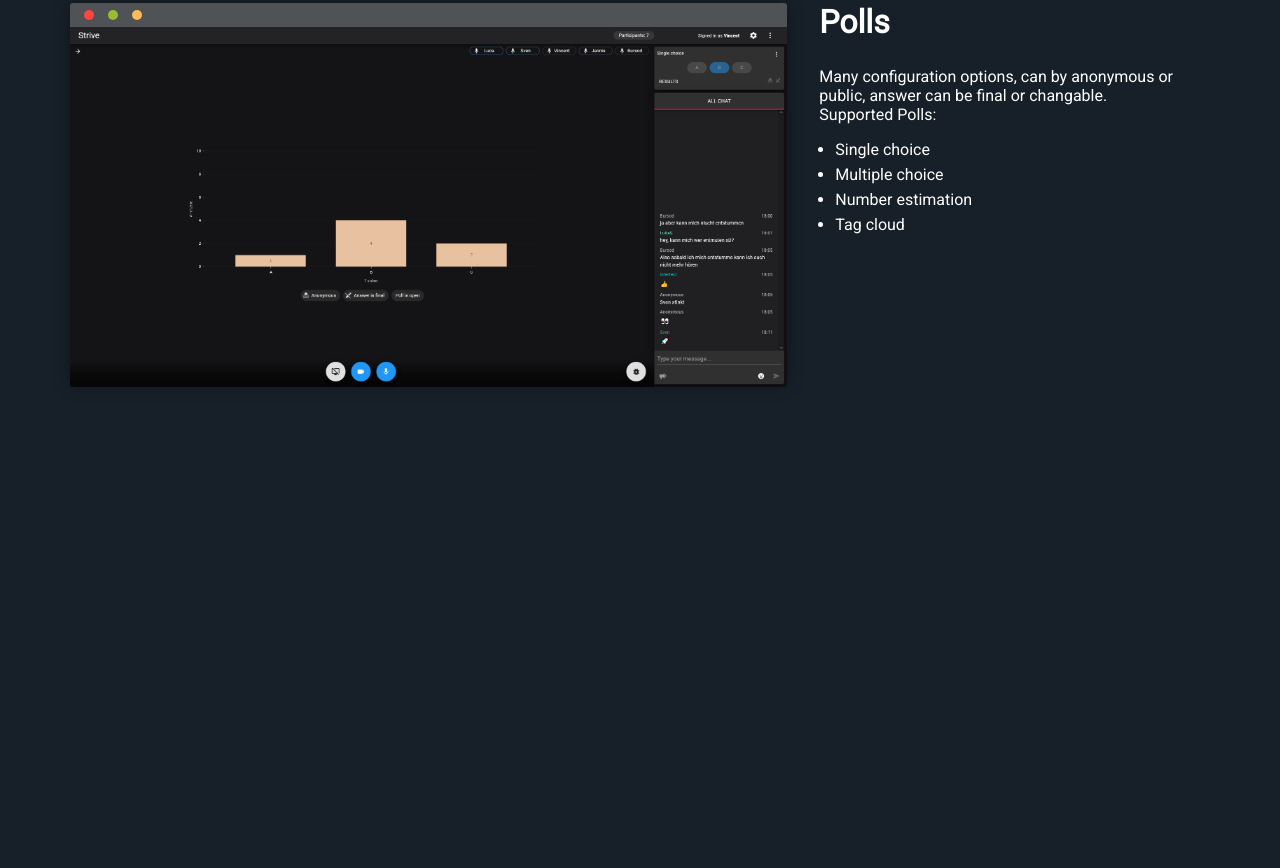
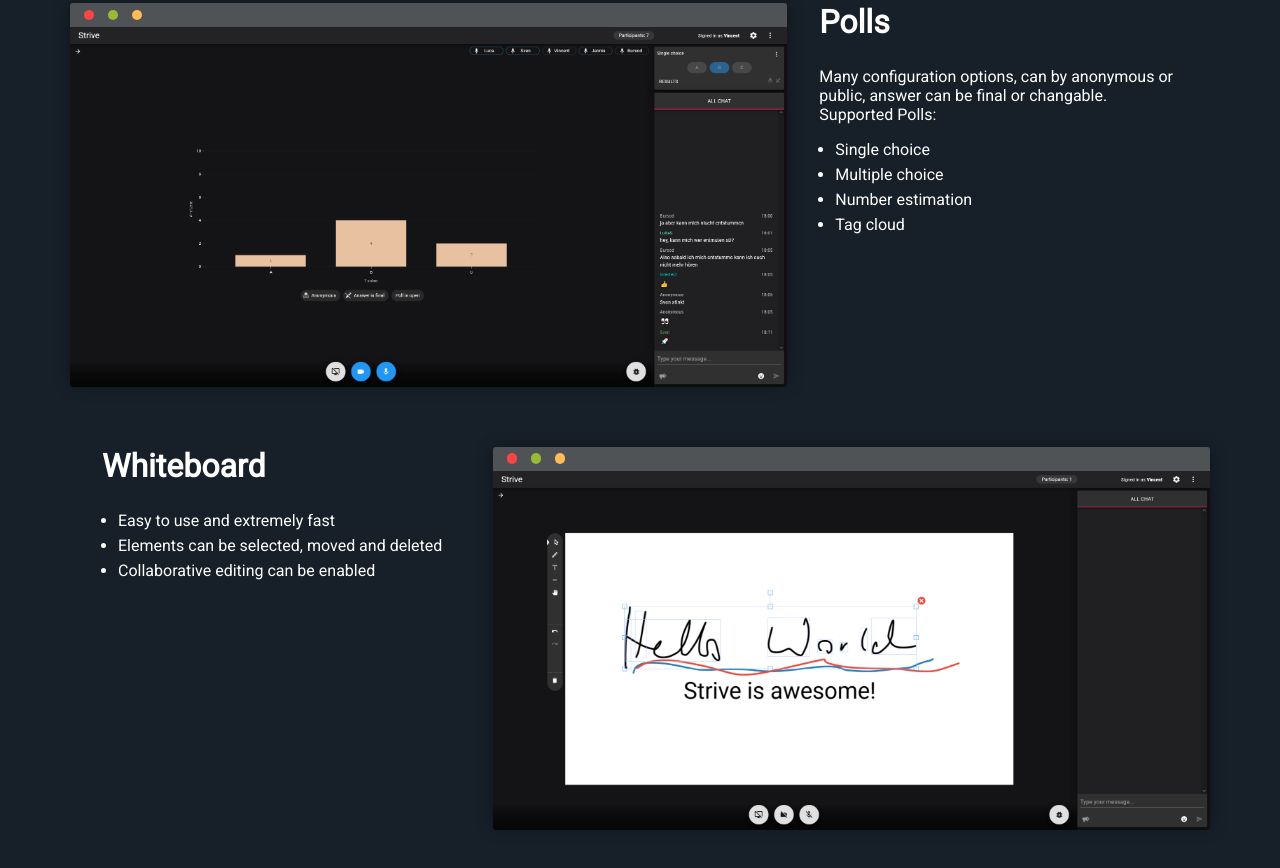
Before and after one commit to Anapher/strive-website, a Gatsby site: page / in a window 1280 px wide. Shown: the part 3222-4090 px from the top of the page. Before the commit the page ends 3741 px from the top, so only its background shows below. Built offline with nearby package versions, Linux system fonts and the light colour scheme; Gatsby itself is replaced by a stand-in of ours.

Commit message:
add whiteboard

```diff
--- /dev/null
+++ b/src/components/HighlightWhiteboard.tsx
@@ -0,0 +1,31 @@
+import { graphql, useStaticQuery } from 'gatsby';
+import { getImage } from 'gatsby-plugin-image';
+import React from 'react';
+import { List, ListItem } from '../styles/list';
+import HighlightWithImage from './HighlightWithImage';
+
+type Props = {
+   alternate?: boolean;
+};
+
+export default function HighlightWhiteboard({ alternate }: Props) {
+   const data = useStaticQuery(graphql`
+      query {
+         fileName: file(relativePath: { eq: "highlights/whiteboard.png" }) {
+            childImageSharp {
+               gatsbyImageData(width: 1200)
+            }
+         }
+      }
+   `);
+
+   return (
+      <HighlightWithImage title="Whiteboard" image={getImage(data.fileName)} alternate={alternate}>
+         <List>
+            <ListItem>Easy to use and extremely fast</ListItem>
+            <ListItem>Elements can be selected, moved and deleted</ListItem>
+            <ListItem>Collaborative editing can be enabled</ListItem>
+         </List>
+      </HighlightWithImage>
+   );
+}
--- a/src/pages/index.tsx
+++ b/src/pages/index.tsx
@@ -12,6 +12,7 @@ import HighlightEquipment from '../components/HighlightEquipment';
 import BrowserMockup from '../components/BrowserMockup';
 import TitleImage from '../components/TitleImage';
 import HighlightPoll from '../components/HighlightPoll';
+import HighlightWhiteboard from '../components/HighlightWhiteboard';
 
 const GlobalStyles = createGlobalStyle`
     body {
@@ -49,6 +50,7 @@ export default function index() {
             <HighlightEquipment alternate />
             <HighlightBreakoutRooms />
             <HighlightPoll alternate />
+            <HighlightWhiteboard />
          </Root>
       </ThemeProvider>
    );
```
Also changed, not shown: src/images/highlights/whiteboard.png (added).
